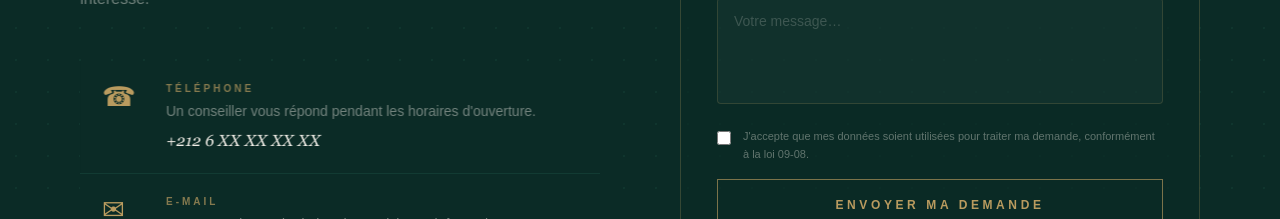
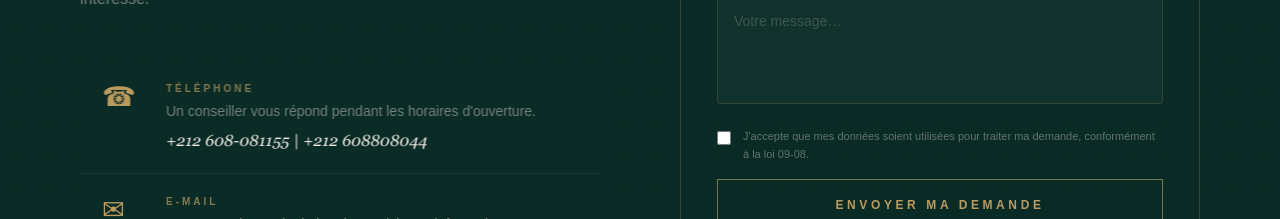
Before and after one commit to Tamfasg/new_atlantisimmobilier, a Next.js app: page /contact in a window 1280 px wide. Shown: the part 1300-1519 px from the top of the page. Built offline with nearby package versions, Linux system fonts and the light colour scheme; a web font is replaced by a local one.

Commit message:
fix contact

```diff
--- a/src/components/contact/ContactContent.tsx
+++ b/src/components/contact/ContactContent.tsx
@@ -53,7 +53,7 @@ const INFO_CARDS = [
     icon: "☎",
     title: "Téléphone",
     desc: "Un conseiller vous répond pendant les horaires d'ouverture.",
-    value: "+212 6 XX XX XX XX",
+    value: "+212 608-081155 | +212 608808044",
   },
   {
     icon: "✉",
@@ -766,7 +766,7 @@ export default function ContactContent() {
             </p>
 
             <a
-              href="https://wa.me/212XXXXXXXXX"
+              href="https://api.whatsapp.com/send/?phone=212608081155&text&type=phone_number&app_absent=0"
               target="_blank"
               rel="noopener noreferrer"
               className="inline-flex items-center gap-3 border border-[#2E7D6A]/65 px-6 py-3.5 font-calibri text-[11px] font-bold uppercase tracking-[0.3em] text-[#2E7D6A] transition-all duration-300 hover:bg-[#2E7D6A] hover:text-[#060F0D] sm:text-[12px]"
```
